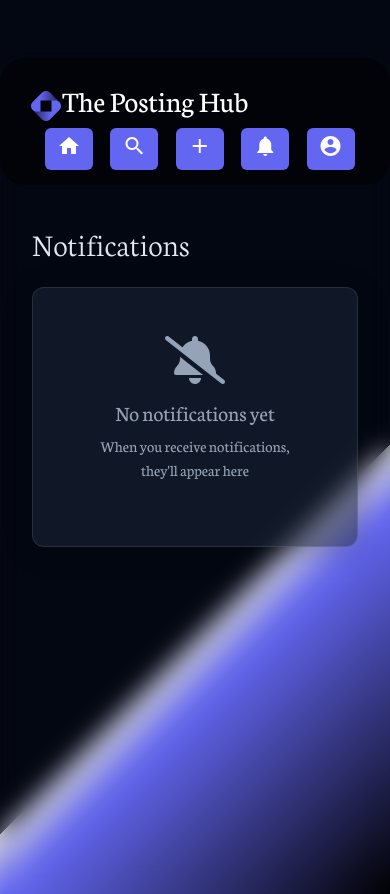
After one commit to msharjeelali/The-Posting-Hub, a Django app: page /app/notifications/ in a window 390 px wide. The commit adds this page. Run offline with Django 5.2, Linux system fonts and the light colour scheme; a user stored in the database is signed in; data comes from the database, SQL or seed files in the repository; both versions use the stored data as it was after the commit; tables that the repository leaves empty hold one stand-in row (values such as "Sample post"); some libraries are stand-ins or nearby versions.

Commit message:
HopeFully Second Last Commit
Notifcations, Forget Password, Report (User, Comment, Post), Connections

```diff
--- a/the_posting_hub/core/templates/core/login.html
+++ b/the_posting_hub/core/templates/core/login.html
@@ -35,7 +35,9 @@
               <button type="submit" class="btn btn-primary">Login</button>
             </div>
           </form>
-
+          <div class="mt-3 text-center" style="color: white; word-spacing: 3px;">
+            <p><a href="{% url 'password_reset' %}">Forgot Password?</a></p>
+          </div>
           <div class="mt-3 text-center" style="color: white; word-spacing: 3px;">
             <p>Don't have an account? <a href="{% url 'signup' %}">Sign up here</a></p>
           </div>
--- /dev/null
+++ b/the_posting_hub/core/templates/users/password_reset_subject.txt
@@ -0,0 +1 @@
+Password reset on The Posting Hub
--- a/the_posting_hub/core/urls.py
+++ b/the_posting_hub/core/urls.py
@@ -9,4 +9,29 @@ urlpatterns = [
     path('signup/', views.signup, name='signup'),
     path('login/', views.custom_login, name='login'),
     path('logout/', auth_views.LogoutView.as_view(next_page='home'), name='logout'),
+    path('password-reset/',
+         auth_views.PasswordResetView.as_view(
+             template_name='users/password_reset.html',
+             email_template_name='users/password_reset_email.html',
+             subject_template_name='users/password_reset_subject.txt'
+         ),
+         name='password_reset'),
+
+    path('password-reset/done/',
+         auth_views.PasswordResetDoneView.as_view(
+             template_name='users/password_reset_done.html'
+         ),
+         name='password_reset_done'),
+
+    path('password-reset-confirm/<uidb64>/<token>/',
+         auth_views.PasswordResetConfirmView.as_view(
+             template_name='users/password_reset_confirm.html'
+         ),
+         name='password_reset_confirm'),
+
+    path('password-reset-complete/',
+         auth_views.PasswordResetCompleteView.as_view(
+             template_name='users/password_reset_complete.html'
+         ),
+         name='password_reset_complete'),
 ]
--- /dev/null
+++ b/the_posting_hub/social/templates/social/notification.html
@@ -0,0 +1,219 @@
+{% extends 'base.html' %}
+{% load static %}
+{% load humanize %}
+
+{% block title %}Notifications - The Posting Hub{% endblock %}
+
+{% block content %}
+<style>
+    :root {
+        --glass-border: rgba(255, 255, 255, 0.1);
+        --glass-shadow: 0 4px 30px rgba(0, 0, 0, 0.2);
+        --glass-blur: blur(12px);
+        --primary-text: #E2E8F0;
+        --secondary-text: #94A3B8;
+        --primary-accent: #818CF8;
+        --danger-accent: #ED5E68;
+        --like-color: #ED4956;
+        --success-accent: #34D399;
+    }
+
+    body {
+        background: linear-gradient(135deg,
+                #030712 65%,
+                #d8d8d8 50%,
+                #6366f1 70%,
+                #000000 100%);
+        backdrop-filter: blur(12px);
+        min-height: 100vh;
+    }
+
+    /* Glassmorphism Base Styles */
+    .glass-panel {
+        background: rgba(15, 23, 42, 0.7);
+        backdrop-filter: blur(12px);
+        -webkit-backdrop-filter: blur(12px);
+        border-radius: 1rem;
+        border: 1px solid rgba(255, 255, 255, 0.1);
+        box-shadow: 0 4px 30px rgba(0, 0, 0, 0.2);
+        color: #E2E8F0;
+    }
+
+    .notification-container {
+        max-width: 800px;
+        margin: 2rem auto;
+        padding: 0 20px;
+    }
+
+    .notification-header {
+        display: flex;
+        justify-content: space-between;
+        align-items: center;
+        margin-bottom: 1.5rem;
+    }
+
+    .notification-title {
+        font-size: 2rem;
+        font-weight: 300;
+        color: var(--primary-text);
+        margin: 0;
+    }
+
+    .btn-clear-all {
+        background: rgba(237, 94, 104, 0.2);
+        color: var(--danger-accent);
+        border: 1px solid var(--danger-accent);
+        border-radius: 0.5rem;
+        padding: 0.5rem 1rem;
+        font-weight: 500;
+        transition: all 0.2s;
+    }
+
+    .btn-clear-all:hover {
+        background: rgba(237, 94, 104, 0.3);
+    }
+
+    .notification-list {
+        list-style: none;
+        padding: 0;
+    }
+
+    .notification-item {
+        background: rgba(30, 41, 59, 0.5);
+        border: 1px solid var(--glass-border);
+        border-radius: 0.75rem;
+        padding: 1.5rem;
+        margin-bottom: 1rem;
+        transition: all 0.3s ease;
+    }
+
+    .notification-item:hover {
+        transform: translateY(-3px);
+        box-shadow: 0 10px 25px rgba(0, 0, 0, 0.3);
+        border-color: rgba(99, 102, 241, 0.3);
+    }
+
+    .notification-content {
+        display: flex;
+        align-items: center;
+    }
+
+    .notification-avatar {
+        width: 50px;
+        height: 50px;
+        border-radius: 50%;
+        object-fit: cover;
+        margin-right: 1.5rem;
+        border: 2px solid var(--glass-border);
+    }
+
+    .notification-text {
+        flex: 1;
+    }
+
+    .notification-user-link {
+        color: var(--primary-accent);
+        text-decoration: none;
+        font-weight: 600;
+        transition: color 0.2s;
+    }
+
+    .notification-user-link:hover {
+        color: #6366F1;
+        text-decoration: underline;
+    }
+
+    .notification-message {
+        margin: 0.25rem 0;
+    }
+
+    .notification-time {
+        font-size: 0.85rem;
+        color: var(--secondary-text);
+    }
+
+    .notification-empty {
+        text-align: center;
+        padding: 3rem;
+        color: var(--secondary-text);
+    }
+
+    .notification-empty i {
+        font-size: 3rem;
+        margin-bottom: 1rem;
+        color: var(--secondary-text);
+    }
+
+    /* Responsive */
+    @media (max-width: 768px) {
+        .notification-content {
+            flex-direction: column;
+            text-align: center;
+        }
+
+        .notification-avatar {
+            margin-right: 0;
+            margin-bottom: 1rem;
+        }
+
+        .notification-header {
+            flex-direction: column;
+            align-items: flex-start;
+            gap: 1rem;
+        }
+    }
+</style>
+
+<div class="notification-container">
+    <div class="notification-header">
+        <h2 class="notification-title">Notifications</h2>
+        {% if notifications %}
+        <form method="post" action="{% url 'clear_all_notifications' %}">
+            {% csrf_token %}
+            <button type="submit" class="btn-clear-all">
+                <i class="fas fa-trash-alt me-1"></i> Clear All
+            </button>
+        </form>
+        {% endif %}
+    </div>
+
+    <ul class="notification-list">
+        {% for notification in notifications %}
+        <li class="notification-item glass-panel">
+            <div class="notification-content">
+                <img src="{{ notification.from_user.profile.profile_picture.url }}" class="notification-avatar"
+                    alt="{{ notification.from_user.get_full_name }}">
+                <div class="notification-text">
+                    <div class="notification-message">
+                        {% if notification.notification_type == 'comment' %}
+                        <a href="{% url 'view_profile' notification.from_user.id %}"
+                            class="notification-user-link">
+                            {{ notification.from_user.get_full_name }}
+                        </a> commented on your post.
+                        {% elif notification.notification_type == 'like' %}
+                        <a href="{% url 'view_profile' notification.from_user.id %}"
+                            class="notification-user-link">
+                            {{ notification.from_user.get_full_name }}
+                        </a> liked your post.
+                        {% elif notification.notification_type == 'follow' %}
+                        <a href="{% url 'view_profile' notification.from_user.id %}"
+                            class="notification-user-link">
+                            {{ notification.from_user.get_full_name }}
+                        </a> started following you.
+                        {% endif %}
+                    </div>
+                    <div class="notification-time">{{ notification.timestamp|naturaltime }}</div>
+                </div>
+            </div>
+        </li>
+        {% empty %}
+        <li class="notification-item glass-panel notification-empty">
+            <i class="fas fa-bell-slash"></i>
+            <h4>No notifications yet</h4>
+            <p>When you receive notifications, they'll appear here</p>
+        </li>
+        {% endfor %}
+    </ul>
+</div>
+
+{% endblock %}
--- a/the_posting_hub/social/urls.py
+++ b/the_posting_hub/social/urls.py
@@ -25,5 +25,6 @@ urlpatterns = [
     path('toggle-follow/<int:user_id>/', views.toggle_follow, name='toggle_follow'),
     path('report_post/<int:post_id>/', views.report_post, name='report_post'),
     path('comment/<int:comment_id>/report/', views.report_comment, name='report_comment'),
-
+    path('notifications/', views.view_notifications, name='notifications'),
+    path('notifications/clear/', views.clear_all_notifications, name='clear_all_notifications'),
 ]
--- a/the_posting_hub/social/views.py
+++ b/the_posting_hub/social/views.py
@@ -4,7 +4,7 @@ from django.shortcuts import render, redirect, get_object_or_404
 from django.contrib.auth.decorators import login_required
 from django.contrib import messages
 from django.contrib.auth.models import User
-from .models import Post, Like, Comment, Draft, Bookmark, Follow, ReportUser, ReportPost, ReportComment
+from .models import Post, Like, Comment, Draft, Bookmark, Follow, ReportUser, ReportPost, ReportComment, Notification
 from .forms import PostForm, SearchForm, UserProfileForm, UserEditForm, CustomPasswordChangeForm, CommentForm
 from django.http import HttpResponseRedirect
 from django.urls import reverse
@@ -213,6 +213,13 @@ def like_post(request, post_id):
         like.is_active = False  # Unlike
     else:
         like.is_active = True   # Like
+        if post.author != request.user:
+            Notification.objects.create(
+                to_user=post.author,
+                from_user=request.user,
+                notification_type='like',
+                post=post
+            )
     like.save()
     return HttpResponseRedirect(reverse('user_homepage'))
 
@@ -226,6 +233,17 @@ def add_comment(request, post_id):
             comment.post = post
             comment.user = request.user
             comment.save()
+
+            # Create notification for post author (if not commenting on own post)
+            if post.author != request.user:
+                Notification.objects.create(
+                    to_user=post.author,
+                    from_user=request.user,
+                    notification_type='comment',
+                    post=post,
+                    comment=comment
+                )
+
             messages.success(request, 'Your comment has been added!')
             return redirect('user_homepage')
     else:
@@ -332,6 +350,11 @@ def toggle_follow(request, user_id):
         Follow.objects.create(follower=current_user, following=target_user)
         if reverse_follow:
             reverse_follow.delete()  # Remove reverse follow to ensure one-direction
+        Notification.objects.create(
+            to_user=target_user,
+            from_user=current_user,
+            notification_type='follow',
+        )
         messages.success(request, f"You followed {target_user.username}.")
 
     # Redirect back to the target user's profile after both follow and unfollow actions
@@ -447,3 +470,22 @@ def report_comment(request, comment_id):
         messages.error(request, f"Failed to submit report: {str(e)}")
 
     return redirect(request.META.get('HTTP_REFERER', 'home'))
+
+@login_required
+def view_notifications(request):
+    notifications = Notification.objects.filter(to_user=request.user).order_by('-timestamp')
+    return render(request, 'social/notification.html', {'notifications': notifications})
+
+@login_required
+def clear_all_notifications(request):
+    if request.method == 'POST':
+        # Delete all notifications for the current user (or mark them as read)
+        deleted_count, _ = Notification.objects.filter(to_user=request.user).delete()
+        # If you want to mark them as read instead, use the following line:
+        # Notification.objects.filter(to_user=request.user).update(is_read=True)
+
+        messages.success(request, f"Cleared {deleted_count} notifications.")
+    else:
+        messages.error(request, "Invalid request method")
+
+    return redirect('notifications')  # Assuming you have a notifications URL name
--- a/the_posting_hub/templates/base.html
+++ b/the_posting_hub/templates/base.html
@@ -35,7 +35,7 @@
         <a href="{% url 'create_post' %}" class="btn btn-outline-light">
           <span class="material-icons">add</span>
         </a>
-        <a href="#" class="btn btn-outline-light">
+        <a href="{% url 'notifications' %}" class="btn btn-outline-light">
           <span class="material-icons">notifications</span>
         </a>
         <a href="{% url 'dashboard' %}" class="btn btn-outline-light">
```
Also changed, not shown: the_posting_hub/core/templates/users/password_reset.html (added, +12 -0 lines), the_posting_hub/core/templates/users/password_reset_complete.html (added, +7 -0 lines), the_posting_hub/core/templates/users/password_reset_confirm.html (added, +10 -0 lines), the_posting_hub/core/templates/users/password_reset_done.html (added, +9 -0 lines), the_posting_hub/core/templates/users/password_reset_email.html (added, +16 -0 lines), the_posting_hub/social/models.py (+19 -0 lines), the_posting_hub/social/templates/social/dashboard.html (+47 -16 lines), the_posting_hub/the_posting_hub/settings.py (+12 -2 lines), the_posting_hub/db.sqlite3, the_posting_hub/social/migrations/0018_notification.py (added).
